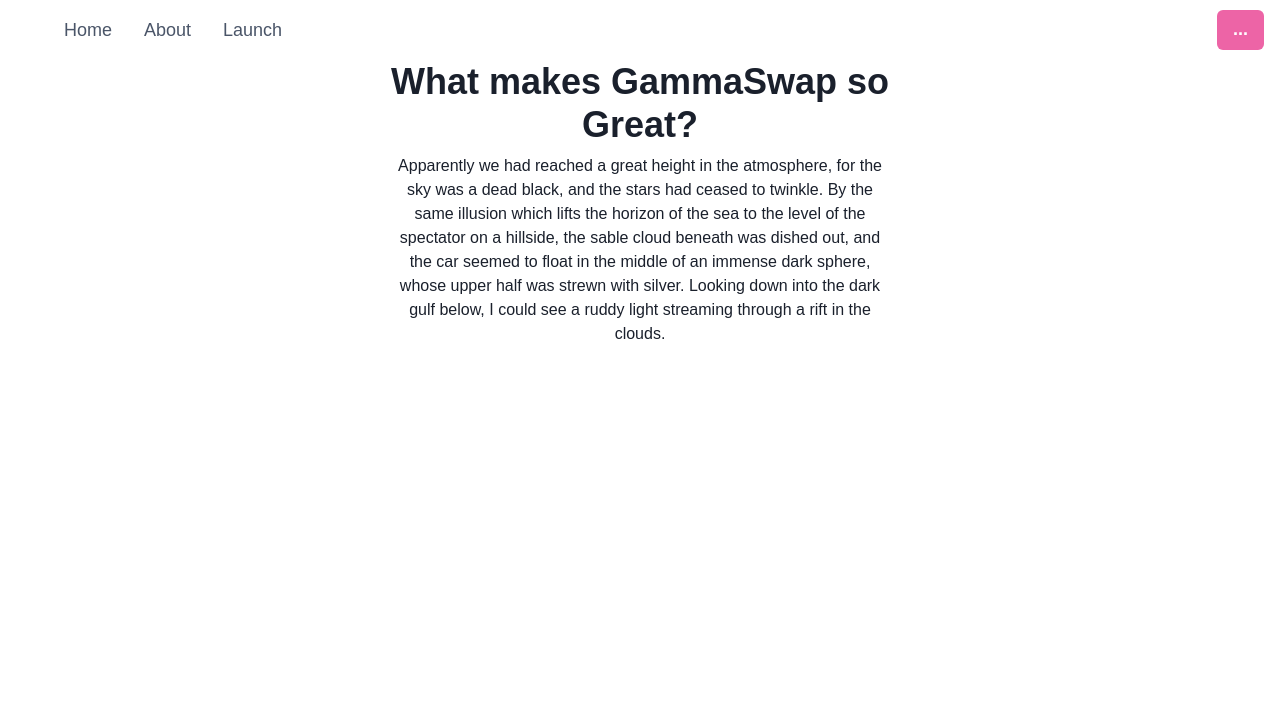
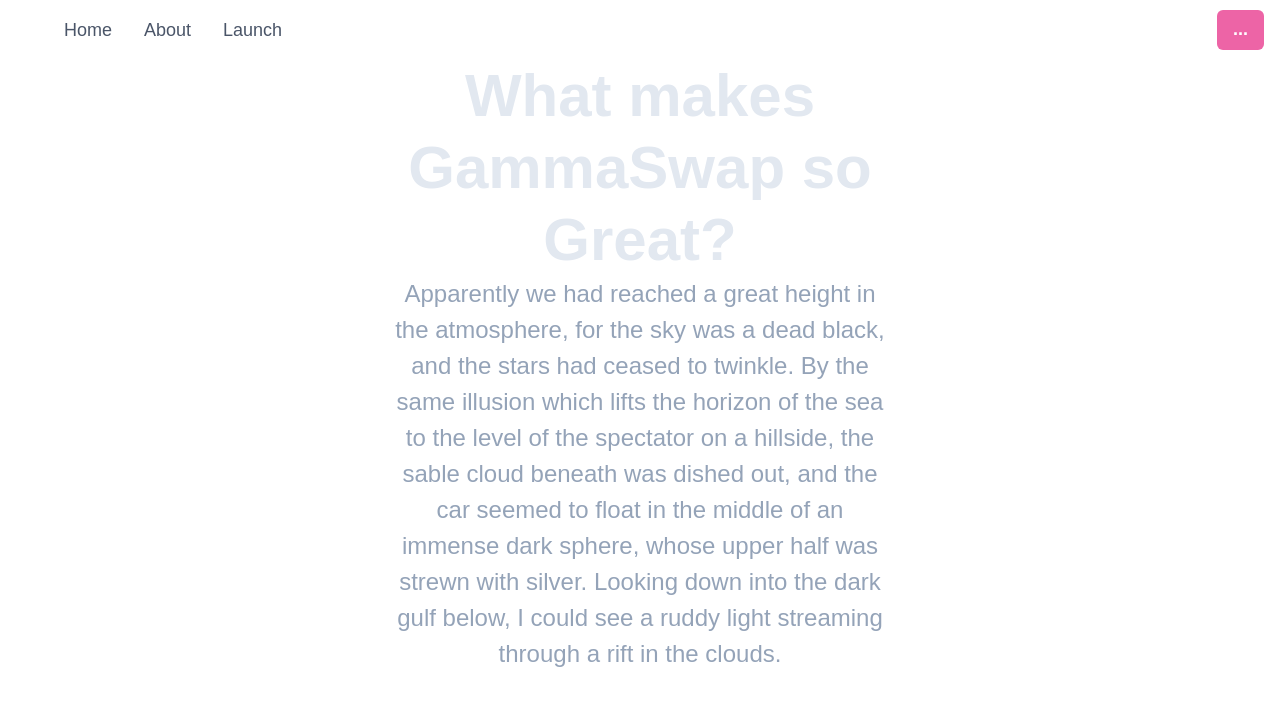
Before and after one commit to dam417/gammaswap, a React (Create React App) app: page /about in a window 1280 px wide. Shown: the top 706 px of the page. Built offline with nearby package versions, Linux system fonts and the light colour scheme.

Commit message:
finished ui for About component

```diff
--- a/src/components/About.js
+++ b/src/components/About.js
@@ -9,9 +9,21 @@
 function About() {
     return (
         <Container>
+            <Heading
+                    as="h1"
+                    fontFamily="body"
+                    color="#e2e8f0"
+                    fontSize="6xl"
+                >
+                    What makes GammaSwap so Great?
+            </Heading>
             <Stack>
-                <Heading>What makes GammaSwap so Great?</Heading>
-                <Text>
+                <Text
+                    as="p"
+                    fontFamily="body"
+                    color="#94a3b8"
+                    fontSize="2xl"
+                >
                 Apparently we had reached a great height in the atmosphere, for the
                 sky was a dead black, and the stars had ceased to twinkle. By the same
                 illusion which lifts the horizon of the sea to the level of the
```
